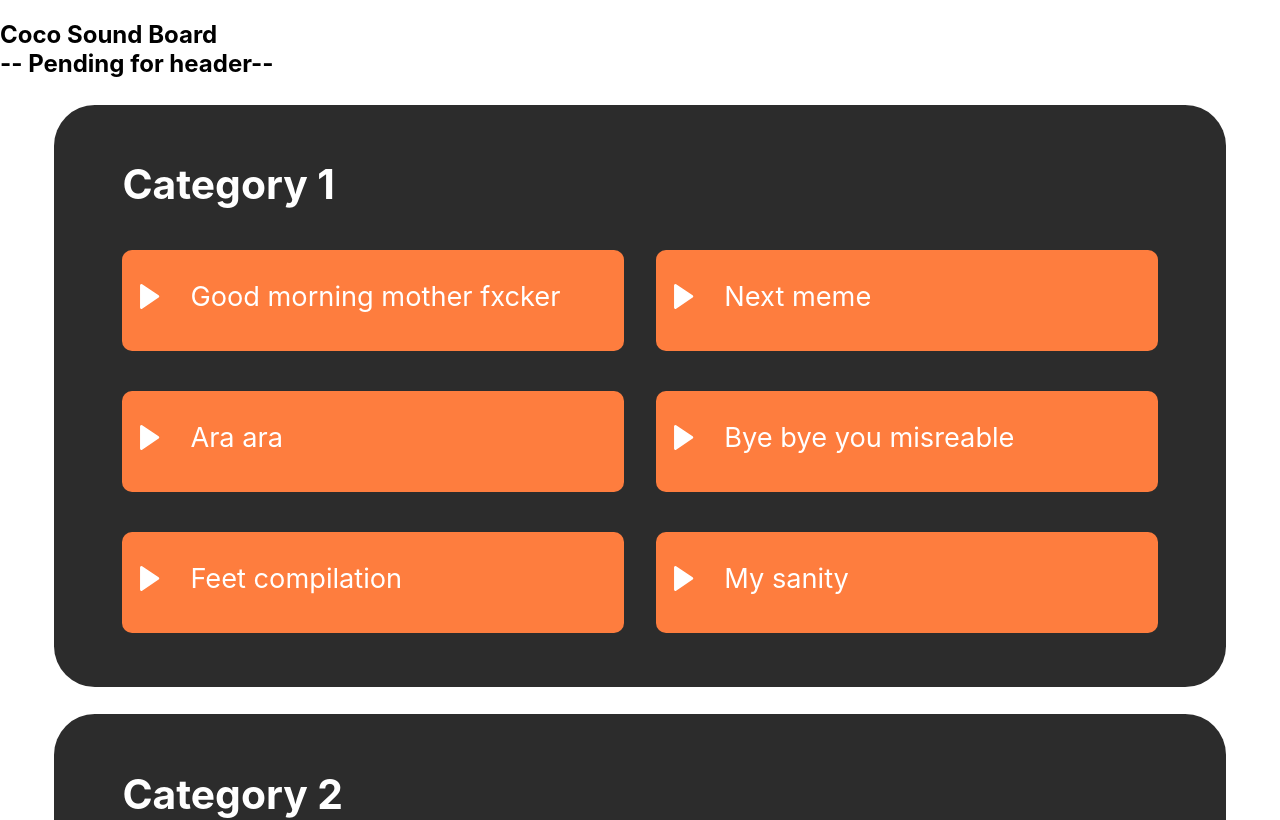
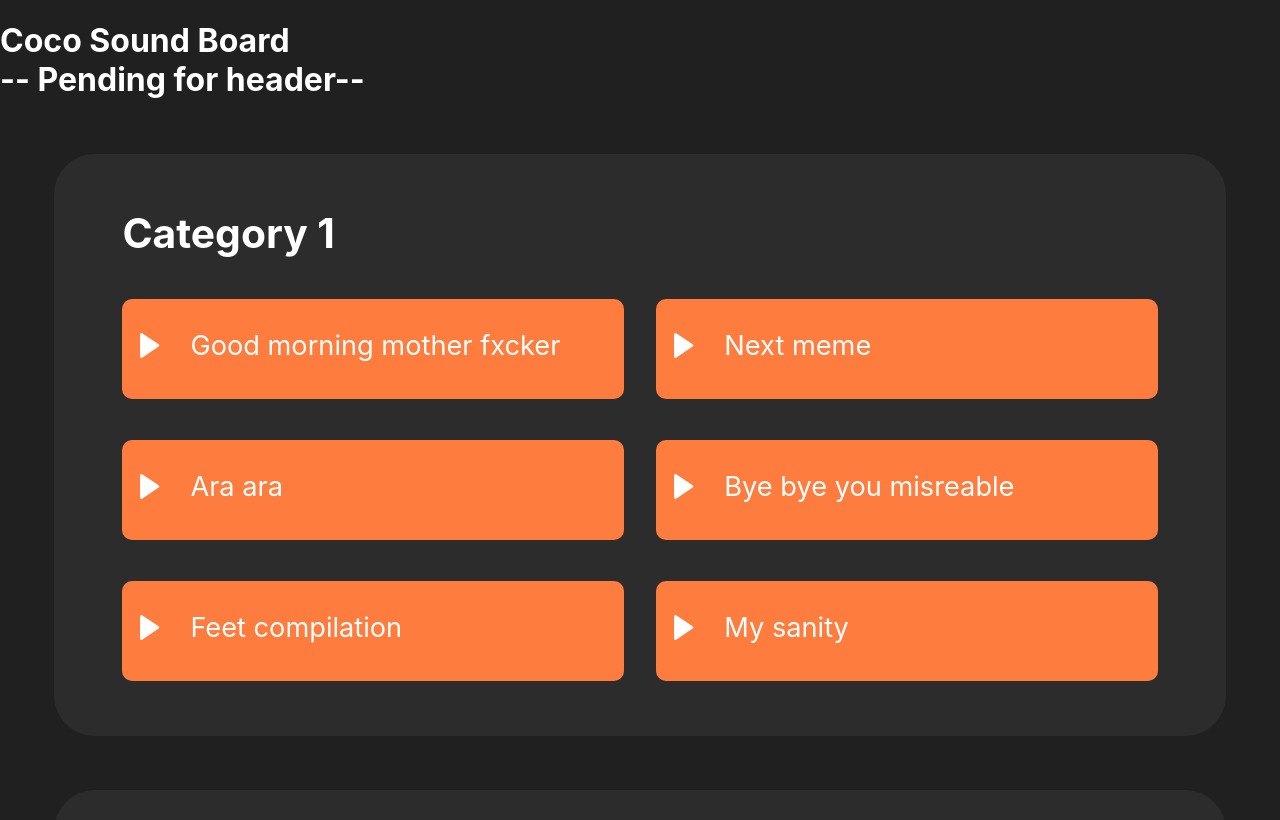
Before and after one commit to Kaichou-Project/kaichou-graduation, a Next.js app in the folder packages/frontend/: page /sound-board in a window 1280 px wide. Shown: the top 820 px of the page. Built offline with nearby package versions, Linux system fonts and the light colour scheme.

Commit message:
- add footer and background color - hovering card make the color darker

```diff
--- a/packages/frontend/pages/sound-board.tsx
+++ b/packages/frontend/pages/sound-board.tsx
@@ -1,6 +1,7 @@
 import React from 'react'
 import SoundCardList from '../components/SoundCardList'
 import soundCategory from '../interfaces/soundCategory'
+import Footer from '../components/Footer'
 
 const soundCategoryList: soundCategory[] = [
   {
@@ -58,14 +59,16 @@ const soundCategoryList: soundCategory[] = [
 export default function SoundBoard() {
   return (
     <>
-      <h2>
+      {/*TODO remove this when header done*/}
+      <h1 style={{ color: 'white' }}>
         Coco Sound Board
         <br />
         -- Pending for header--{' '}
-      </h2>
+      </h1>
       {soundCategoryList.map((soundCategory, i) => (
         <SoundCardList key={i} {...soundCategory} />
       ))}
+      <Footer />
     </>
   )
 }
--- a/packages/frontend/styles/SoundBoard.module.scss
+++ b/packages/frontend/styles/SoundBoard.module.scss
@@ -1,10 +1,12 @@
+@import '../styles/variables';
+
 .container {
   background: #2c2c2c;
   padding: 2em 2.5em;
-  margin: 1em 2em;
+  margin: 2em;
   border-radius: 1.5em;
   font-size: 1.7rem;
-  color: white;
+  color: $white;
 
   h2 {
     margin-top: 0;
@@ -19,7 +21,7 @@
 }
 
 .card {
-  background: #fe7d3e;
+  background: $orange;
   aspect-ratio: 5;
   border-radius: 10px;
   overflow: hidden;
@@ -46,7 +48,7 @@
   }
 
   .progressBar {
-    background: white;
+    background: $white;
     border-radius: 5px;
     height: 10px;
     width: 0;
@@ -54,3 +56,7 @@
     grid-row: 2;
   }
 }
+
+.card:hover {
+  background: $dark-orange;
+}
--- a/packages/frontend/styles/globals.scss
+++ b/packages/frontend/styles/globals.scss
@@ -1,13 +1,14 @@
 // Used for overriding defaults
 
-@import "variables";
+@import 'variables';
 
 * {
-  font-family: "SF Pro Text", "SF Pro Icons", "Helvetica Neue", "Helvetica",
-    "Arial", sans-serif;
+  font-family: 'SF Pro Text', 'SF Pro Icons', 'Helvetica Neue', 'Helvetica',
+    'Arial', sans-serif;
 }
-html{
+html {
   cursor: url('../public/asacoco.cur'), default;
+  background: #202020;
 }
 body {
   margin: 0;
```
